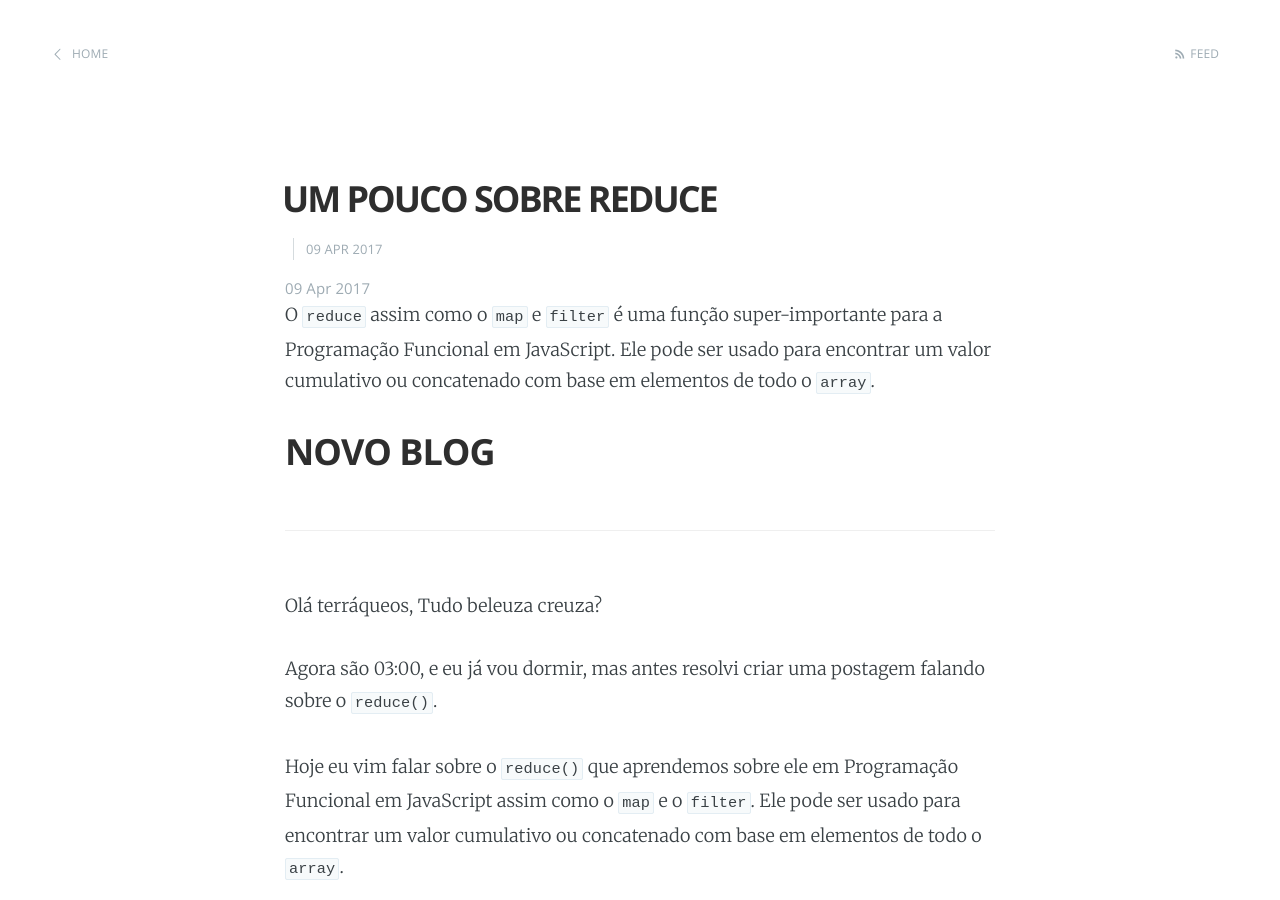
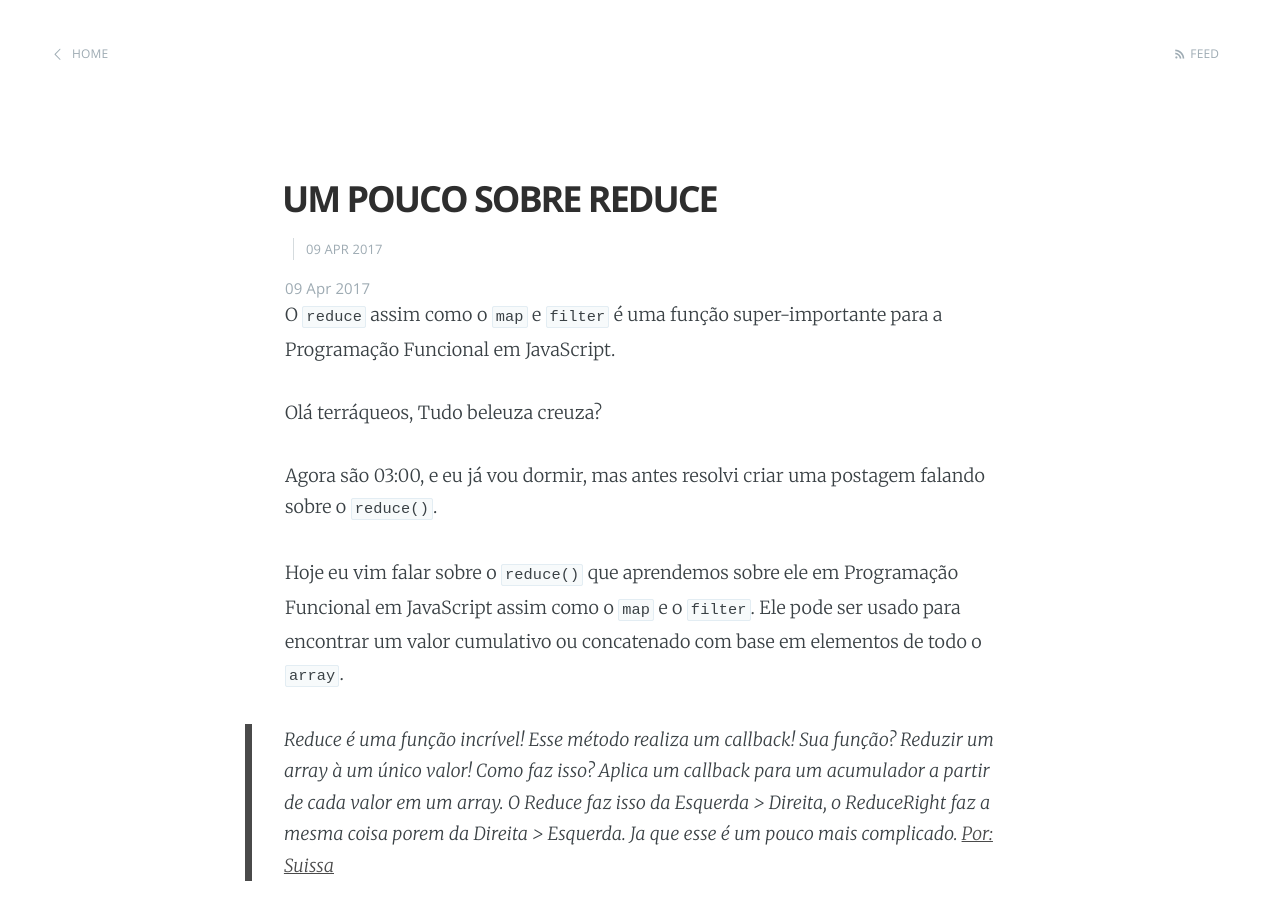
Before and after one commit to gkal19/blog, a Jekyll site: the page built from _posts/2017-04-09-um-pouco-sobre-reduce.markdown, in a window 1280 px wide and 900 px high. Built offline with Jekyll 4.4.1, drawn with Linux system fonts in a browser that asks for light colours; nearby versions of some CDN libraries; emoji names are drawn with the system emoji font; comment, search, counter and statistics services are not loaded.

Commit message:
Corrigindo

```diff
--- a/_posts/2017-04-09-um-pouco-sobre-reduce.markdown
+++ b/_posts/2017-04-09-um-pouco-sobre-reduce.markdown
@@ -4,10 +4,7 @@ title: UM POUCO SOBRE REDUCE
 author: Gabriel Kalani
 ---
 
-O `reduce` assim como o `map` e `filter` é uma função super-importante para a Programação Funcional em JavaScript. Ele pode ser usado para encontrar um valor cumulativo ou concatenado com base em elementos de todo o ``array``.
-
-## NOVO BLOG
------
+O `reduce` assim como o `map` e `filter` é uma função super-importante para a Programação Funcional em JavaScript.
 
 Olá terráqueos,
 Tudo beleuza creuza?
```
